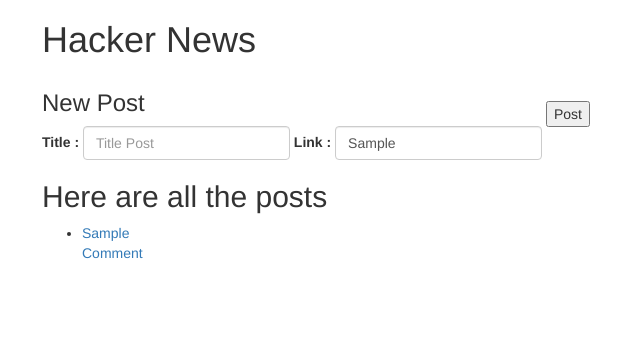
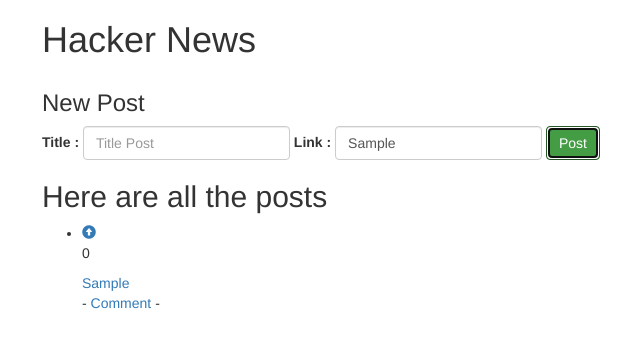
Before and after one commit to BabaYaga64/HackerNewsAngularJS, a plain HTML site: page index.html in a window 1280 px wide. Both pictures are taken after typing "Sample", "Sample" into the empty fields and a click on the button "Post". Shown: the whole page, without its empty margins (28-668 px from the left). Drawn offline with nearby package versions, Linux system fonts and the light colour scheme.

Commit message:
Add raiseRank method to raise the rank of item.

```diff
--- /dev/null
+++ b/css/styles.css
@@ -0,0 +1,3 @@
+.glyphicon {
+    margin-right : 10px;
+}
--- a/index.html
+++ b/index.html
@@ -10,6 +10,7 @@
         <script src='controllers/CommentsController.js'></script>
         <script src='services/PostsFactory.js'></script>
         <link rel="stylesheet" href="https://maxcdn.bootstrapcdn.com/bootstrap/3.3.4/css/bootstrap.min.css">
+        <link rel="stylesheet" href="css/styles.css">
         </head>
     <body>
         <div class="container">
--- a/partials/home.html
+++ b/partials/home.html
@@ -7,15 +7,21 @@
         <input type='text' ng-model='PostsFactory.postTitle' class='form-control' placeholder='Title Post' required>
         <label for="link">Link :</label>
         <input type="text" ng-model='PostsFactory.postLink' class='form-control' placeholder='http://www.example.com' required>
+        <button type='submit' class='btn btn-success'>Post</button>
+
     </div>
-    <button type='submit'>Post</button>
 </form>
 
 <div ng-show='posts.length'>
     <h2>Here are all the posts</h2>
     <ul>
-        <li ng-repeat='item in posts'><a href="{{item.link}}">{{item.title}}</a>
-            <p><a ui-sref='comments({ postId: item.id})'>Comment</a></p>
+        <li ng-repeat='item in posts'>
+            <a ng-click='PostsFactory.raiseRank(item)'>
+                <span class='glyphicon glyphicon-circle-arrow-up'></span>
+            </a>
+            <p>{{item.ranking}}</p>
+            <a href="{{item.link}}">{{item.title}}</a>
+            <p> - <a ui-sref='comments({ postId: item.id})'>Comment</a> - </p>
         </li>
     </ul>
 </div>
--- a/services/PostsFactory.js
+++ b/services/PostsFactory.js
@@ -1,8 +1,9 @@
 hackerNews.factory('PostsFactory', function PostsFactory() {
     var factory = {};
     factory.posts = [];
+
     factory.addPost = function() {
-        factory.posts.push({ title: factory.postTitle, link: factory.postLink, id: factory.posts.length + 1, comments: [] });
+        factory.posts.push({ title: factory.postTitle, link: factory.postLink, ranking: 0, id: factory.posts.length + 1, comments: [] });
         factory.postTitle = null;
     };
 
@@ -14,5 +15,10 @@ hackerNews.factory('PostsFactory', function PostsFactory() {
         }
         return null;
     };
+
+    factory.raiseRank = function(item) {
+        item.ranking += 1;
+    };
+
     return factory;
 });
```
